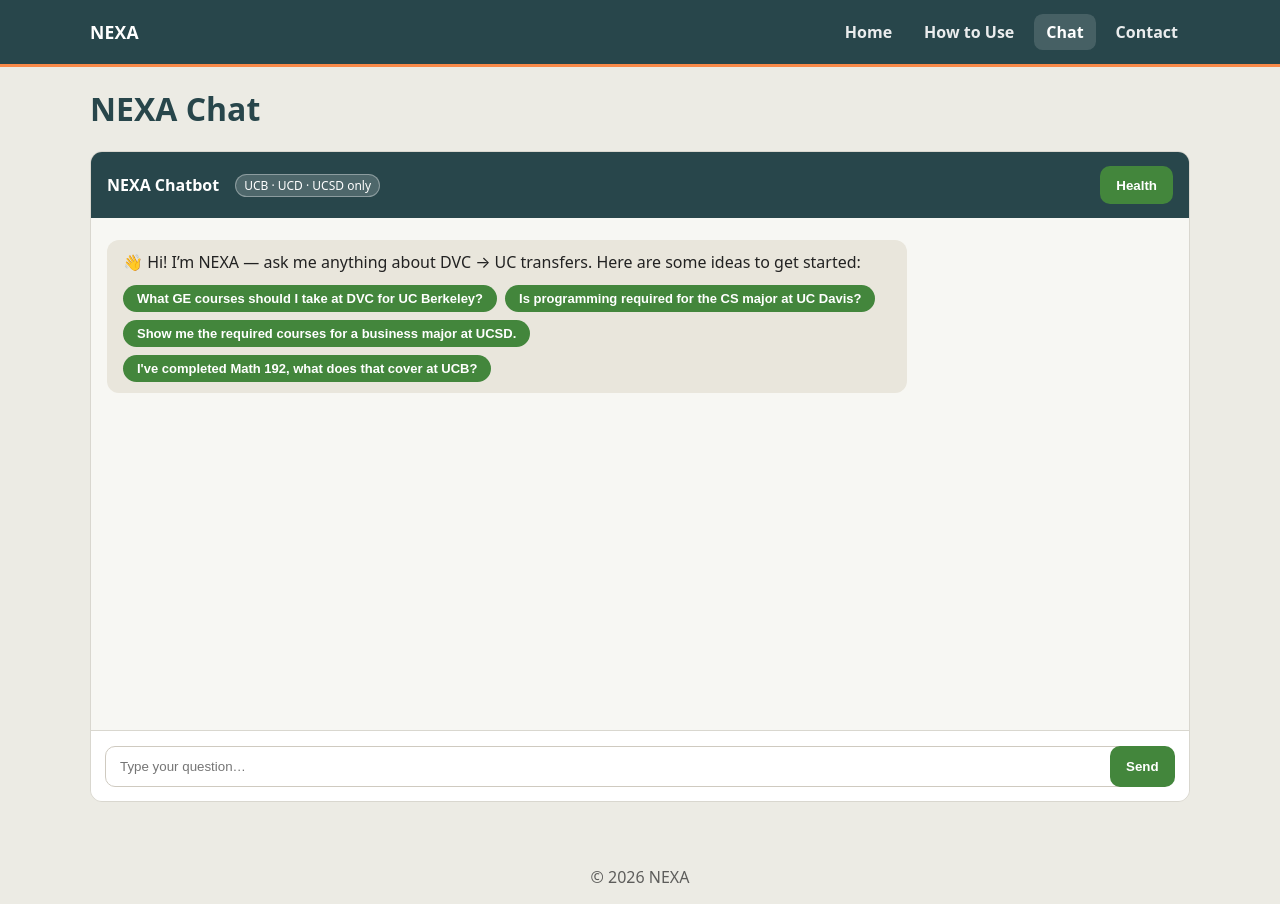
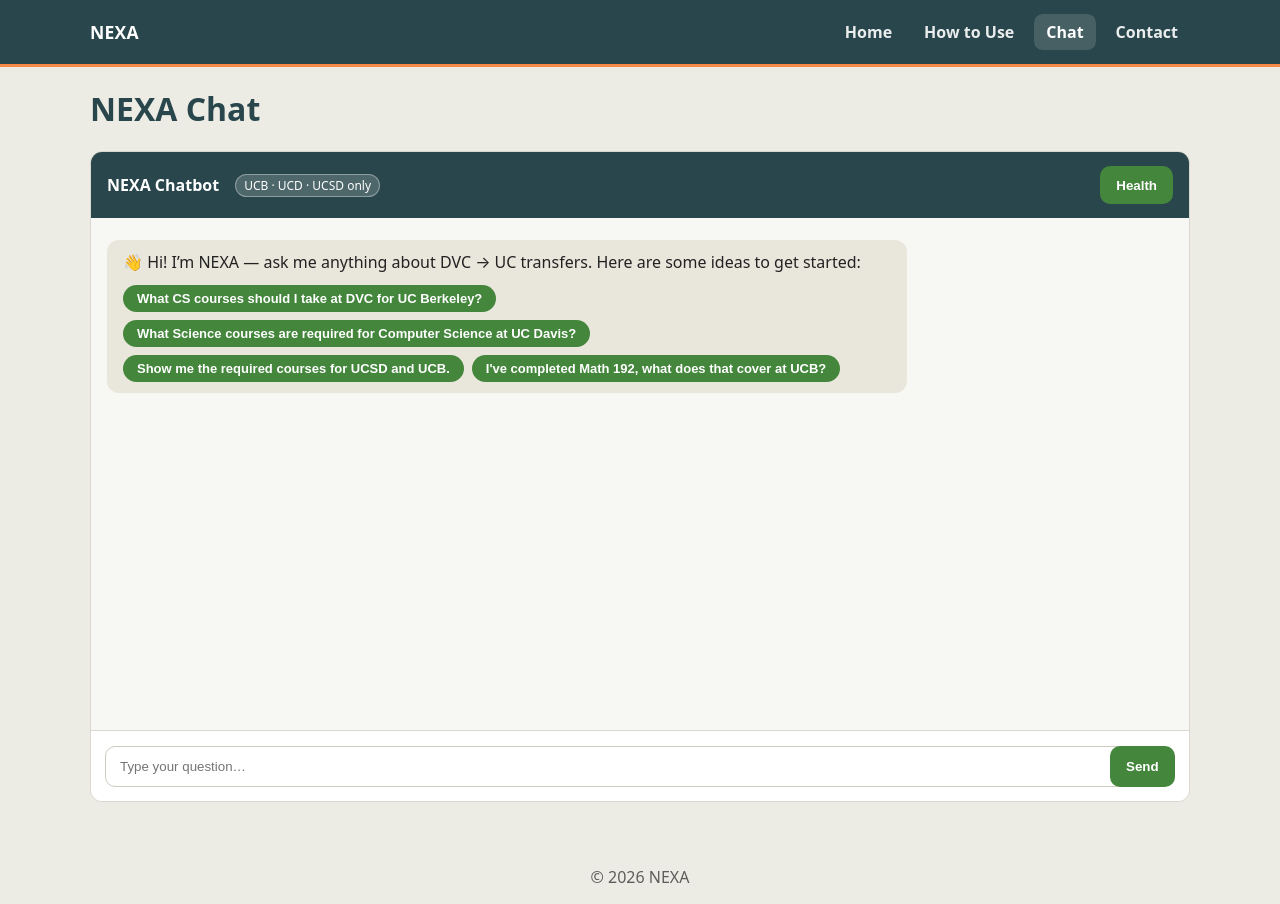
Before and after one commit to dvc-uc-ai-assistant/transfer-assistant, a React app in the folder frontend/: page /chat in a window 1280 px wide. Built offline with nearby package versions, Linux system fonts and the light colour scheme; no server answers; the HTML template or start-up script is replaced by a standard one.

Commit message:
fix backend connection issues

```diff
--- a/frontend/src/NexaChat.jsx
+++ b/frontend/src/NexaChat.jsx
@@ -3,9 +3,9 @@ import { useEffect, useRef, useState } from "react";
 
 // Suggested prompts list
 const suggestedPrompts = [
-  "What GE courses should I take at DVC for UC Berkeley?",
-  "Is programming required for the CS major at UC Davis?",
-  "Show me the required courses for a business major at UCSD.",
+  "What CS courses should I take at DVC for UC Berkeley?",
+  "What Science courses are required for Computer Science at UC Davis?",
+  "Show me the required courses for UCSD and UCB.",
   "I've completed Math 192, what does that cover at UCB?",
 ];
 
```
